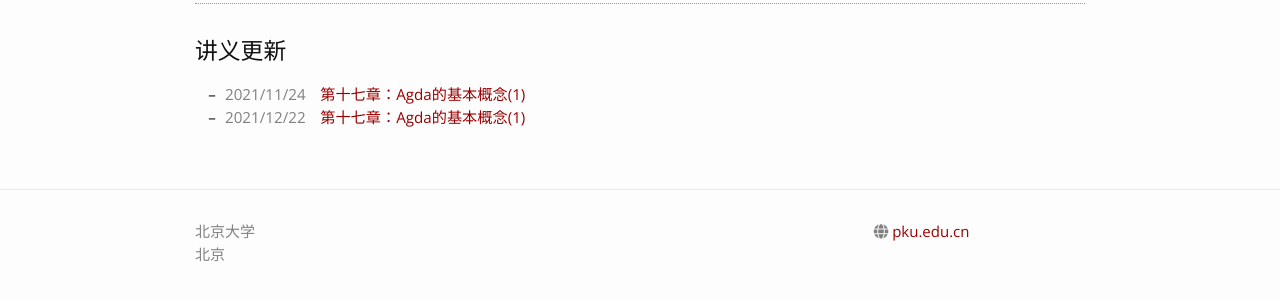
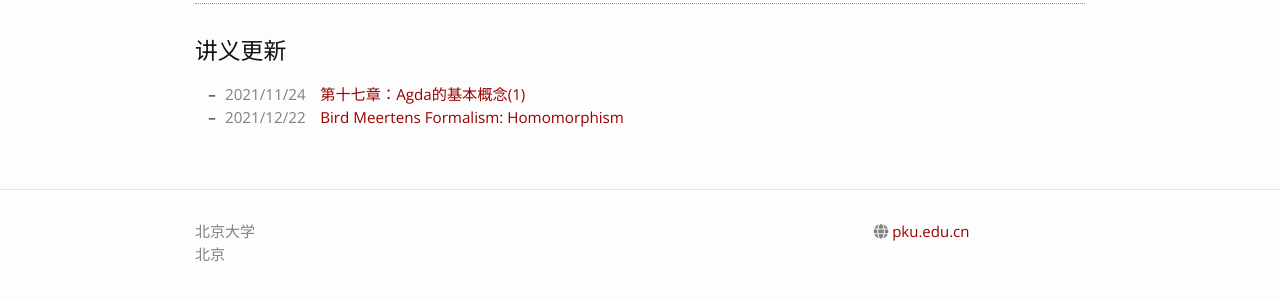
Before and after one commit to zhenjiang888/FP, a Jekyll site: the page built from 2021/lectures.md, in a window 1280 px wide. Shown: the part 1672-1972 px from the top of the page. Built offline with Jekyll 4.4.1, drawn with Linux system fonts in a browser that asks for light colours; nearby versions of some CDN libraries.

Commit message:
fix link texts

```diff
--- a/_data/_2021.yaml
+++ b/_data/_2021.yaml
@@ -236,6 +236,6 @@ updates:
 - slides: "第十七章：Agda的基本概念(1)"
   link: Agda1.pdf
   date: 2021/11/24
-- slides: "第十七章：Agda的基本概念(1)"
+- slides: "Bird Meertens Formalism: Homomorphism"
   link: BMF2-1.pdf
   date: 2021/12/22
```
